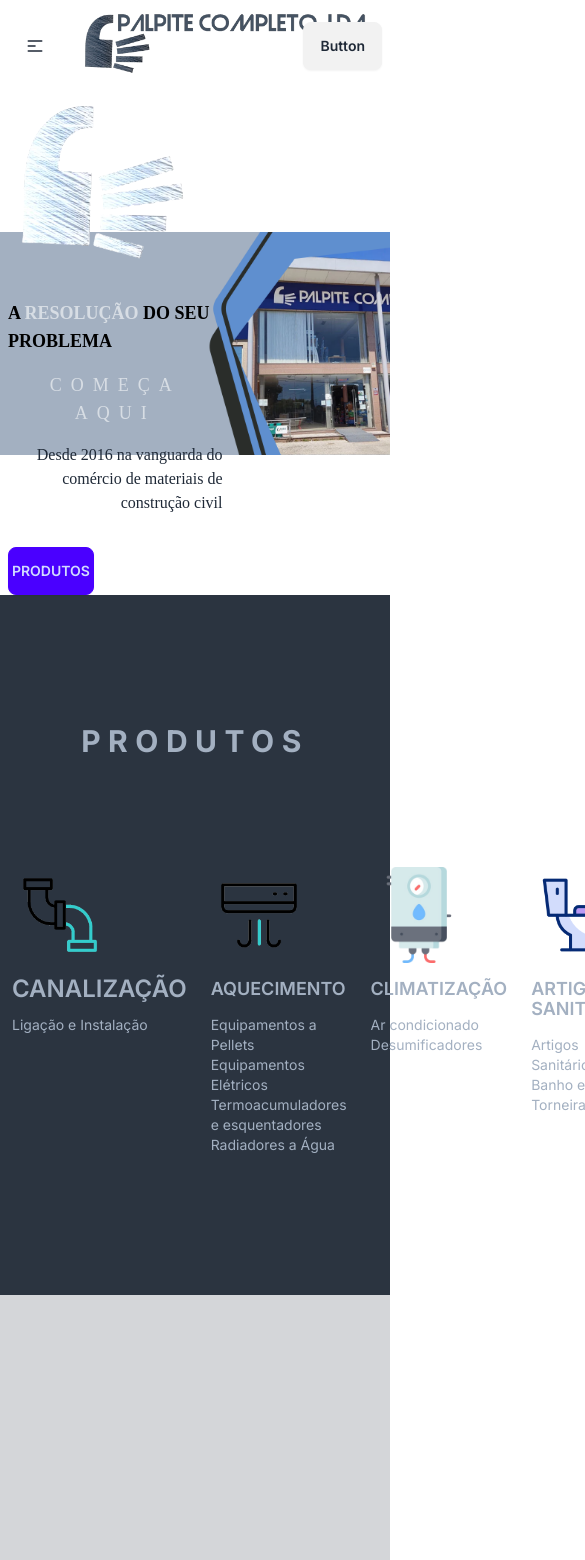
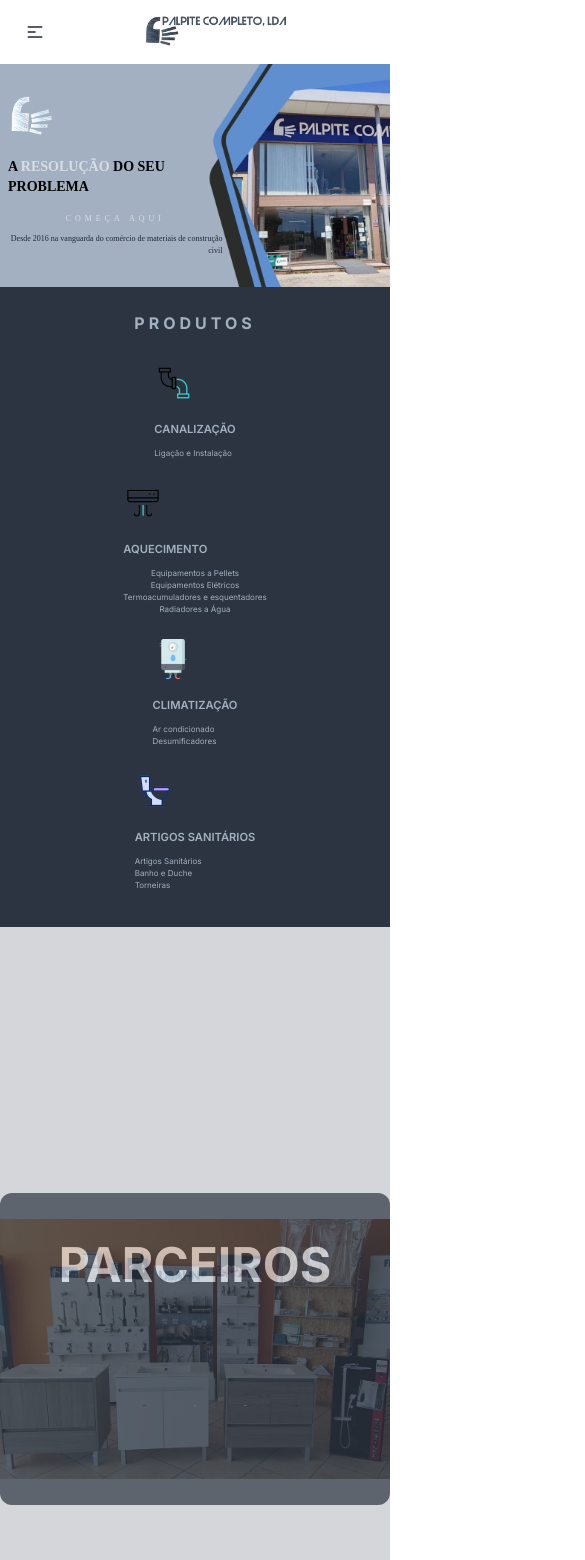
Before and after one commit to jopbdavid/palpitecompleto, a Next.js app: page / in a window 390 px wide. Shown: the top 1560 px of the page, 585 px wide, since content can reach past the window. Built offline with nearby package versions, Linux system fonts and the light colour scheme.

Commit message:
mediaQueries

```diff
--- a/components/Hero.jsx
+++ b/components/Hero.jsx
@@ -1,29 +1,30 @@
 import React from "react";
-import { Kanit } from "next/font/google";
 
 const Hero = () => {
   return (
-    <div className="hero w-full justify-items-start">
-      <img src="./img/2.png" alt="" className="bg-cover w-full" />
+    <div className="hero max-h-[50ev] justify-items-start">
+      <img src="./img/2.png" alt="logo" className="bg-cover w-full" />
 
       <div className=" flex-col flex z-0 w-[55%] ml-2">
         <div>
           <img
             src="./img/palpitelogo-removebg-preview.png"
             alt="logo"
-            className="w-48 h-48 "
+            className="w-12 h-12 lg:w-48 lg:h-48 md:w-32 md:h-32"
           />
-          <h1 className="text-lg sm:text-3xl lg:text-6xl text-black w-full mt-4 font-kanit font-bold">
+          <h1 className="text-sm md:text-3xl lg:text-6xl text-black w-full mt-4 font-kanit font-bold">
             A <span className="text-neutral-content">RESOLUÇÃO</span> DO SEU
             PROBLEMA
           </h1>
-          <p className="text-lg md:text-xl lg:text-3xl mt-4 w-full tracking-[0.5em] text-neutral-content font-kanit text-center">
+          <p className="text-[0.5em] md:text-lg lg:text-3xl mt-4 w-full tracking-[0.5em] text-neutral-content font-kanit text-center">
             COMEÇA AQUI
           </p>
-          <p className="mt-4 font-kanit lg:text-xl text-right">
+          <p className="text-[0.5em] mt-2 font-kanit lg:text-xl md:text-[0.6em] text-right">
             Desde 2016 na vanguarda do comércio de materiais de construção civil
           </p>
-          <button className="btn btn-primary w-[40%] mt-8">PRODUTOS</button>
+          {/* <button className="btn btn-primary w-[40%] mt-8 hidden">
+            PRODUTOS
+          </button> */}
         </div>
       </div>
     </div>
--- a/components/Navbar.jsx
+++ b/components/Navbar.jsx
@@ -2,10 +2,14 @@
 
 const Navbar = () => {
   return (
-    <div className="navbar bg-base-100 sticky top-0 z-20">
+    <div className="navbar bg-base-100 sticky top-0 z-20 ">
       <div className="navbar-start">
         <div className="dropdown">
-          <div tabIndex={0} role="button" className="btn btn-ghost lg:hidden">
+          <div
+            tabIndex={0}
+            role="button"
+            className="btn btn-ghost lg:hidden sm:hidden"
+          >
             <svg
               xmlns="http://www.w3.org/2000/svg"
               className="h-5 w-5"
@@ -23,7 +27,7 @@
           </div>
           <ul
             tabIndex={0}
-            className="menu menu-sm dropdown-content mt-3 z-[1] p-2 shadow bg-base-100 rounded-box w-52"
+            className="menu menu-sm dropdown-content mt-3 z-[1] p-2 shadow bg-base-100 rounded-box w-52 "
           >
             <li>
               <a>PALPITE</a>
@@ -48,12 +52,12 @@
           <img
             src="./img/palpitelogo2.png"
             alt="logo"
-            className="w-72 h-auto object-contain"
+            className="w-36 ml-16 object-contain md:w-62 md:ml-0 lg:w-72 lg:ml-0"
           />
         </a>
       </div>
-      <div className="navbar-center hidden lg:flex">
-        <ul className="menu menu-horizontal px-1 font-helvetica leading-[1.7em] font-bold ">
+      <div className="navbar-center hidden lg:flex sm:flex ">
+        <ul className="menu menu-horizontal px-1 font-kanit tracking-[0.25em] font-bold lg:text-lg md:text-[0.75em] ">
           <li>
             <a>
               <span>PALPITE</span>
@@ -77,7 +81,7 @@
           </li>
         </ul>
       </div>
-      <div className="navbar-end">
+      <div className="navbar-end hidden">
         <a className="btn">Button</a>
       </div>
     </div>
--- a/components/Products.jsx
+++ b/components/Products.jsx
@@ -2,54 +2,58 @@
 
 const Products = () => {
   return (
-    <div className="bg-neutral py-32 text-palpite flex flex-col justify-center items-center">
-      <h1 className="text-3xl font-bold text-palpite tracking-[0.25em] ">
+    <div className="bg-neutral py-6 md:py-28 lg:py-32 text-palpite flex flex-col justify-center items-center">
+      <h1 className="text-md md:text-2xl lg:text-3xl font-bold text-palpite tracking-[0.25em] ">
         PRODUTOS
       </h1>
-      <div className="flex flex-row justify-around w-full mt-24 align-middle">
-        <div className="flex flex-col p-3 ">
-          <div className="w-24 h-24 mb-4">
+      <div className="flex flex-col items-center md:flex-row md:justify-around  md:w-full lg:w-full mt-4 md:mt-16 lg:mt-24">
+        <div className="flex flex-col p-3 justify-center md:place-self-start md:align-middle">
+          <div className="w-10 h-10 mb-4 md:w-24 md:h-24">
             <img src="/img/pipe.gif" alt="canalização" />
           </div>
-          <h4 className="mb-2 font-semibold leading-5 text-2xl">CANALIZAÇÃO</h4>
-          <div className="flex flex-col text-sm mt-2">
+          <h4 className="mb-0 md:mb-2 font-semibold leading-5 text-[0.7em] md:text-xl lg:text-2xl">
+            CANALIZAÇÃO
+          </h4>
+          <div className="flex flex-col text-[0.5em] mt-2 md:text-sm md:mt-2">
             <p>Ligação e Instalação</p>
           </div>
         </div>
-        <div className="flex flex-col p-3 ">
-          <div className="w-24 h-24 mb-4">
+        <div className="flex flex-col p-3 justify-center md:place-self-start">
+          <div className="w-10 h-10 mb-4 md:w-24 md:h-24">
             <img src="/img/air.gif" alt="air-conditioner" />
           </div>
-          <h4 className="mb-2 font-semibold leading-5 text-lg ">AQUECIMENTO</h4>
-          <div className="flex flex-col text-sm mt-2">
+          <h4 className="mb-0 md:mb-2 font-semibold leading-5 text-[0.7em] md:text-xl lg:text-2xl">
+            AQUECIMENTO
+          </h4>
+          <div className="flex flex-col text-[0.5em] mt-2 md:text-sm md:mt-2 text-center">
             <p>Equipamentos a Pellets</p>
             <p>Equipamentos Elétricos</p>
             <p>Termoacumuladores e esquentadores</p>
             <p>Radiadores a Água</p>
           </div>
         </div>
-        <div className="flex flex-col p-3 ">
-          <div className="w-24 h-24 mb-4">
+        <div className="flex flex-col p-3 justify-center md:place-self-start">
+          <div className="w-10 h-10 mb-4 md:w-24 md:h-24">
             <img src="/img/boiler.png" alt="database icon" />
           </div>
 
-          <h4 className="mb-2 font-semibold leading-5 text-lg ">
+          <h4 className="mb-0 md:mb-2 font-semibold leading-5 text-[0.7em] md:text-xl lg:text-2xl">
             CLIMATIZAÇÃO
           </h4>
-          <div className="flex flex-col  text-sm mt-2">
+          <div className="flex flex-col text-[0.5em] mt-2 md:text-sm md:mt-2 text-center">
             <p className="flex flex-row">Ar condicionado</p>
             <p className="flex flex-row">Desumificadores</p>
           </div>
         </div>
-        <div className="flex flex-col p-3 ">
-          <div className="w-24 h-24 mb-4">
+        <div className="flex flex-col p-3 justify-center md:place-self-start">
+          <div className="w-10 h-10 mb-4 md:w-24 md:h-24">
             <img src="/img/toilet.gif" alt="toilet gif" />
           </div>
 
-          <h4 className="mb-2 font-semibold leading-5 text-lg ">
+          <h4 className="mb-0 md:mb-2 font-semibold leading-5 text-[0.7em] md:text-xl lg:text-2xl">
             ARTIGOS SANITÁRIOS
           </h4>
-          <div className="flex flex-col  text-sm mt-2">
+          <div className="flex flex-col text-[0.5em] mt-2 md:text-sm md:mt-2 text-center">
             <p className="flex flex-row">Artigos Sanitários</p>
             <p className="flex flex-row">Banho e Duche</p>
             <p className="flex flex-row">Torneiras</p>
```
